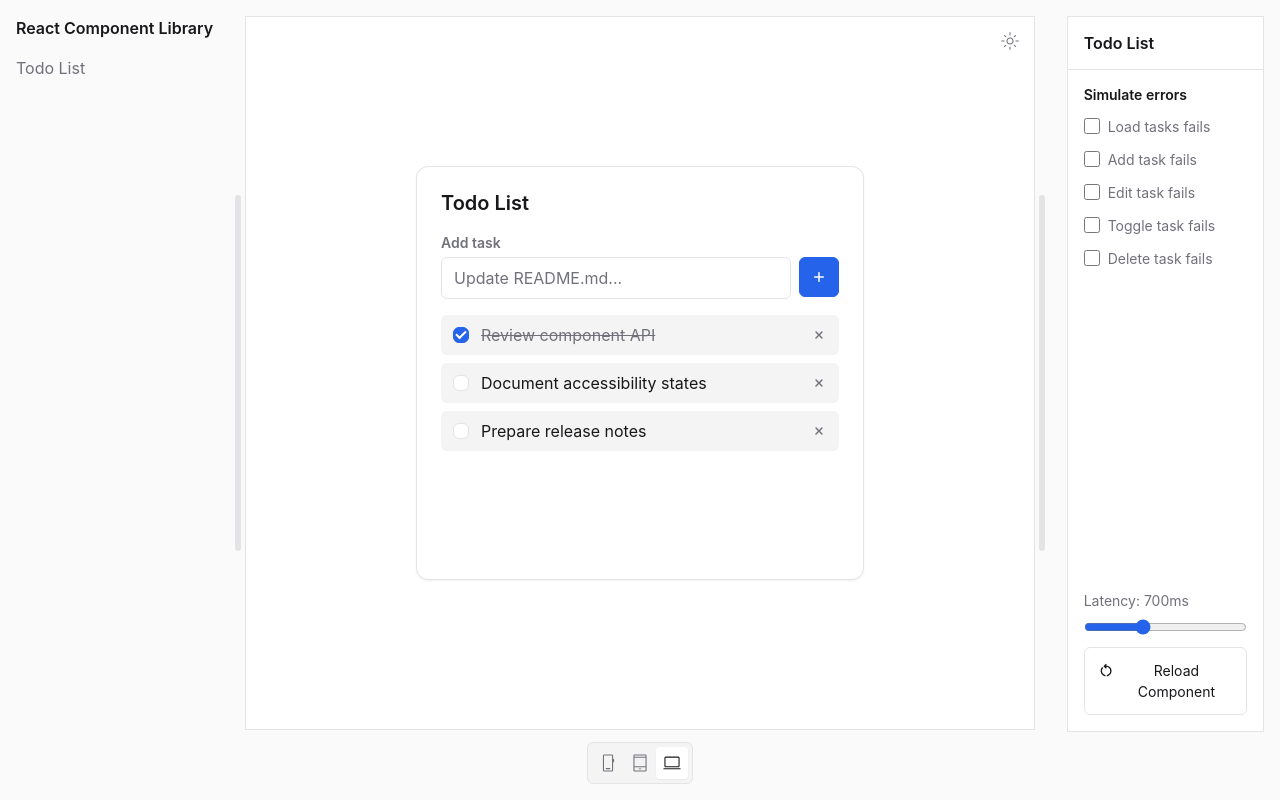
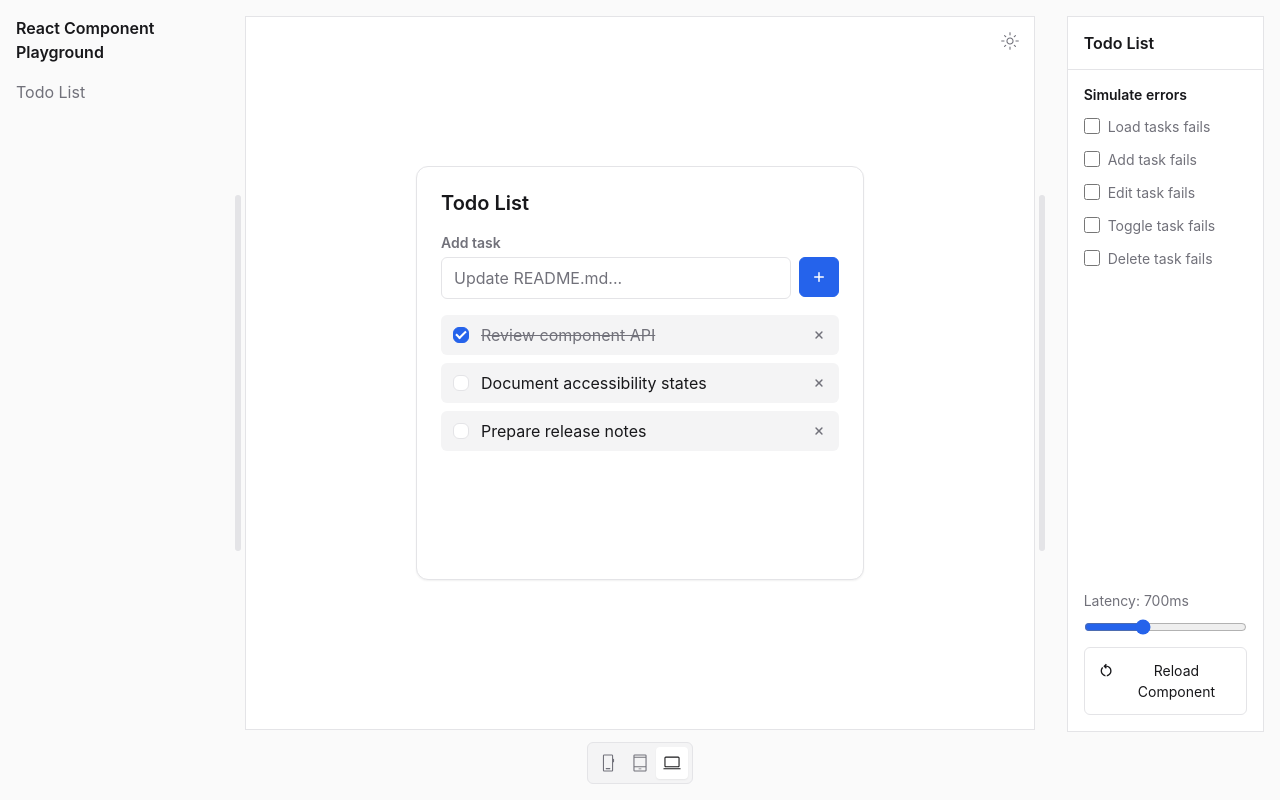
Before and after one commit to albho/react-component-playground, a React (Vite) app: page / in a window 1280 px wide. Built offline with nearby package versions, Linux system fonts and the light colour scheme.

Commit message:
rename library to playground

```diff
--- a/index.html
+++ b/index.html
@@ -4,7 +4,7 @@
     <meta charset="UTF-8" />
     <link rel="icon" type="image/svg+xml" href="/favicon.svg" />
     <meta name="viewport" content="width=device-width, initial-scale=1.0" />
-    <title>react-component-library</title>
+    <title>react-component-playground</title>
   </head>
   <body>
     <div id="root"></div>
--- a/package.json
+++ b/package.json
@@ -1,5 +1,5 @@
 {
-  "name": "react-component-library",
+  "name": "react-component-playground",
   "private": true,
   "version": "0.0.0",
   "type": "module",
--- a/src/App.tsx
+++ b/src/App.tsx
@@ -1,19 +1,19 @@
 import { useState } from 'react';
 import './App.scss';
+import {
+  getDemoComponent,
+  demoComponents,
+  type DemoComponentId,
+} from './components/demo/componentRegistry';
 import { ComponentControl } from './components/layout/ComponentControl/ComponentControl';
 import { ComponentPreview } from './components/layout/ComponentPreview/ComponentPreview';
 import { Sidebar } from './components/layout/Sidebar/Sidebar';
-import {
-  getLibraryComponent,
-  libraryComponents,
-  type LibraryComponentId,
-} from './components/library/componentRegistry';
 
 function App() {
   const [isNavOpen, setIsNavOpen] = useState(false);
   const [selectedComponentId, setSelectedComponentId] =
-    useState<LibraryComponentId>(libraryComponents[0].id);
-  const selectedComponent = getLibraryComponent(selectedComponentId);
+    useState<DemoComponentId>(demoComponents[0].id);
+  const selectedComponent = getDemoComponent(selectedComponentId);
   const SelectedComponentControlState = selectedComponent.ControlState;
   const SelectedComponentControls = selectedComponent.Controls;
   const SelectedComponentPreview = selectedComponent.Preview;
@@ -22,7 +22,7 @@ function App() {
   return (
     <div className="app">
       <Sidebar
-        components={libraryComponents}
+        components={demoComponents}
         isOpen={isNavOpen}
         onOpen={() => setIsNavOpen(true)}
         onClose={() => setIsNavOpen(false)}
--- a/src/components/library/componentRegistry.ts
+++ b/src/components/demo/componentRegistry.ts
@@ -4,7 +4,7 @@ import TodoListWrapper, {
   TodoListProvider,
 } from './TodoList/TodoListWrapper';
 
-export const libraryComponents = [
+export const demoComponents = [
   {
     id: 'todo-list',
     label: 'Todo List',
@@ -15,8 +15,8 @@ export const libraryComponents = [
   },
 ] as const;
 
-export type LibraryComponentId = (typeof libraryComponents)[number]['id'];
+export type DemoComponentId = (typeof demoComponents)[number]['id'];
 
-export const getLibraryComponent = (id: LibraryComponentId) =>
-  libraryComponents.find(component => component.id === id) ??
-  libraryComponents[0];
+export const getDemoComponent = (id: DemoComponentId) =>
+  demoComponents.find(component => component.id === id) ??
+  demoComponents[0];
--- a/src/components/layout/Sidebar/Sidebar.tsx
+++ b/src/components/layout/Sidebar/Sidebar.tsx
@@ -1,8 +1,8 @@
+import type { DemoComponentId } from '../../demo/componentRegistry';
 import './Sidebar.scss';
-import type { LibraryComponentId } from '../../library/componentRegistry';
 
 type SidebarComponent = {
-  id: LibraryComponentId;
+  id: DemoComponentId;
   label: string;
 };
 
@@ -11,8 +11,8 @@ type SidebarProps = {
   isOpen: boolean;
   onOpen: () => void;
   onClose: () => void;
-  onSelectComponent: (componentId: LibraryComponentId) => void;
-  selectedComponentId: LibraryComponentId;
+  onSelectComponent: (componentId: DemoComponentId) => void;
+  selectedComponentId: DemoComponentId;
 };
 
 const SidebarIcon = () => (
@@ -53,7 +53,7 @@ export function Sidebar(props: SidebarProps) {
         className={`sidebar${props.isOpen ? ' sidebar--open' : ''}`}
       >
         <div className="sidebar__header">
-          <span className="sidebar__title">React Component Library</span>
+          <span className="sidebar__title">React Component Playground</span>
           <button
             className="sidebar__icon-button"
             type="button"
@@ -70,7 +70,9 @@ export function Sidebar(props: SidebarProps) {
                 className="sidebar__nav-link"
                 href={`#${component.id}`}
                 aria-current={
-                  props.selectedComponentId === component.id ? 'page' : undefined
+                  props.selectedComponentId === component.id
+                    ? 'page'
+                    : undefined
                 }
                 onClick={event => {
                   event.preventDefault();
```
Also changed, not shown: src/components/demo/TodoList/TodoList.scss (renamed from src/components/library/TodoList/TodoList.scss), src/components/demo/TodoList/TodoList.tsx (renamed from src/components/library/TodoList/TodoList.tsx), src/components/demo/TodoList/TodoListIcons.tsx (renamed from src/components/library/TodoList/TodoListIcons.tsx), src/components/demo/TodoList/TodoListWrapper.tsx (renamed from src/components/library/TodoList/TodoListWrapper.tsx), src/components/demo/TodoList/useTodoListSimulation.ts (renamed from src/components/library/TodoList/useTodoListSimulation.ts), 1 other file (tests, documents, lock files or other folders).
